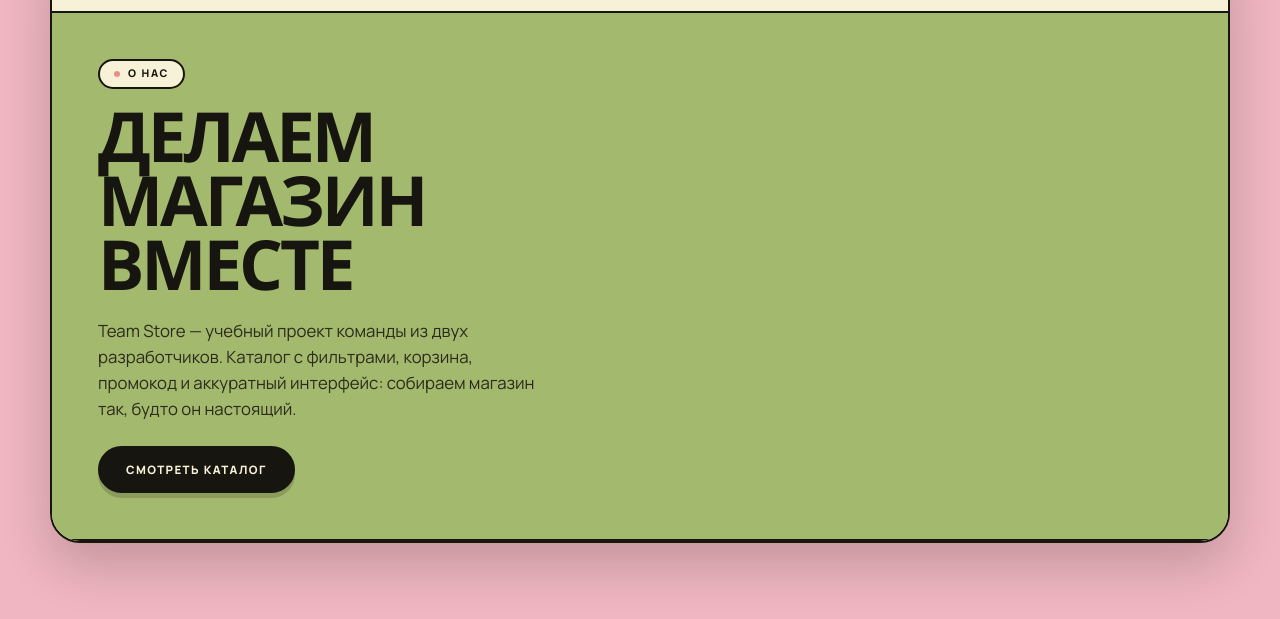
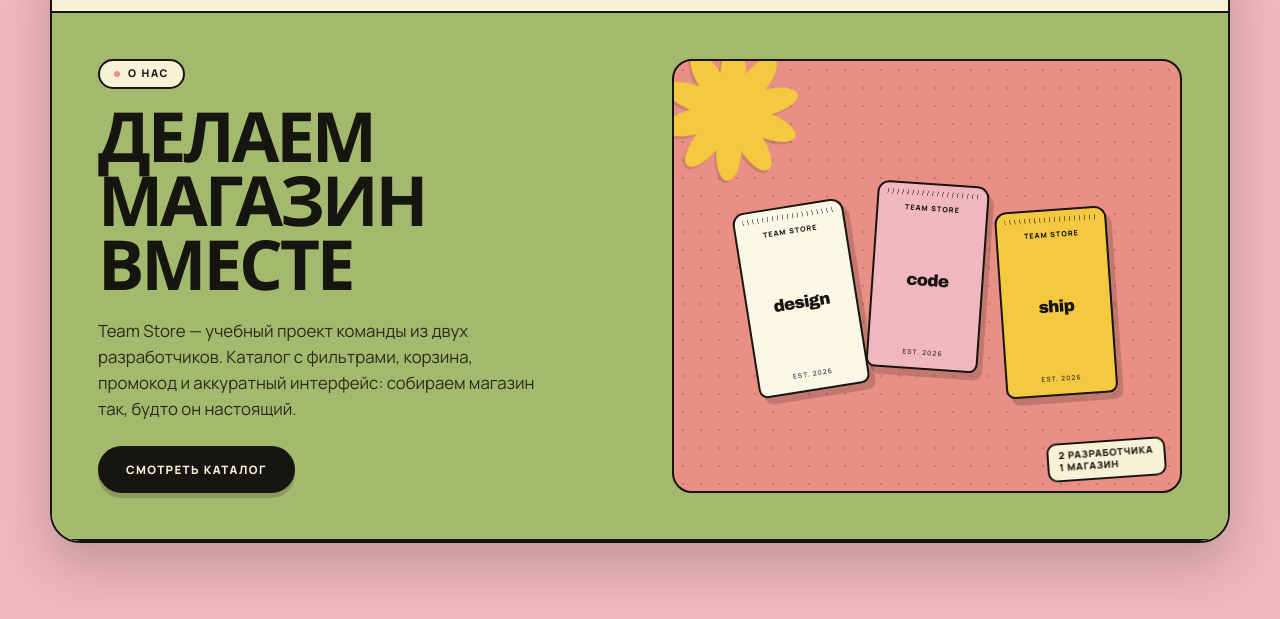
Before and after one commit to Faratora/team-store, a website built with Vite: page index.html in a window 1280 px wide. Shown: the part 109-728 px from the top of the page. Built offline with nearby package versions, Linux system fonts and the light colour scheme; a web font is replaced by a local one.

Commit message:
Author: Svetlana <brigantina@mail.ru> feat: add hero visual section with packages

```diff
--- a/src/main.ts
+++ b/src/main.ts
@@ -77,6 +77,25 @@ function renderHero(): string {
           <a class="btn btn--dark" href="#/catalog" data-page="catalog">Смотреть каталог</a>
           </div>
       </div>
+      <div class="hero__visual">
+        ${flowerSvg('hero__flower')}
+        <div class="pack pack--a">
+          <span class="pack__brand">team store</span>
+          <span class="pack__word">design</span>
+          <span class="pack__meta">est. 2026</span>
+        </div>
+        <div class="pack pack--b">
+          <span class="pack__brand">team store</span>
+          <span class="pack__word">code</span>
+          <span class="pack__meta">est. 2026</span>
+        </div>
+        <div class="pack pack--c">
+          <span class="pack__brand">team store</span>
+          <span class="pack__word">ship</span>
+          <span class="pack__meta">est. 2026</span>
+        </div>
+        <p class="visual-note">2 разработчика<br />1 магазин</p>
+      </div>
     </section>
   `;
 }
--- a/src/styles/main.css
+++ b/src/styles/main.css
@@ -351,10 +351,127 @@ svg {
   gap: 16px;
 }
 
-.hero__hint {
-  font-size: 0.66rem;
+.hero__visual {
+  position: relative;
+  display: flex;
+  align-items: center;
+  justify-content: center;
+  gap: clamp(8px, 1.5vw, 16px);
+  min-height: 330px;
+  padding: 46px 18px 26px;
+  border: var(--line);
+  border-radius: 20px;
+  overflow: hidden;
+  background-color: var(--pink-deep);
+  background-image: radial-gradient(
+    rgba(22, 21, 15, 0.16) 1.5px,
+    transparent 1.6px
+  );
+  background-size: 18px 18px;
+}
+
+.hero__flower {
+  position: absolute;
+  top: -18px;
+  left: -12px;
+  width: clamp(90px, 12vw, 138px);
+  color: var(--yellow);
+  filter: drop-shadow(0 3px 0 rgba(22, 21, 15, 0.14));
+  animation: spin 46s linear infinite;
+}
+
+/* Пакеты-иллюстрации в герое */
+
+.pack {
+  position: relative;
+  z-index: 1;
+  display: flex;
+  flex-direction: column;
+  align-items: center;
+  justify-content: space-between;
+  width: clamp(82px, 9vw, 112px);
+  aspect-ratio: 0.6;
+  padding: 10px 6px 10px;
+  border: var(--line);
+  border-radius: 12px 12px 9px 9px;
+  box-shadow: 5px 7px 0 rgba(22, 21, 15, 0.18);
+  text-align: center;
+}
+
+.pack::before {
+  content: '';
+  position: absolute;
+  top: 6px;
+  left: 8px;
+  right: 8px;
+  height: 5px;
+  background-image: repeating-linear-gradient(
+    90deg,
+    var(--ink) 0 1px,
+    transparent 1px 5px
+  );
+  opacity: 0.55;
+}
+
+.pack--a {
+  background: var(--cream-soft);
+  transform: rotate(-9deg) translateY(12px);
+}
+
+.pack--b {
+  background: var(--pink);
+  transform: rotate(4deg) translateY(-10px);
+}
+
+.pack--c {
+  background: var(--yellow);
+  transform: rotate(-4deg) translateY(16px);
+}
+
+.pack__brand {
+  margin-top: 8px;
+  font-size: 0.45rem;
+  font-weight: 800;
+  letter-spacing: 0.14em;
+  text-transform: uppercase;
+}
+
+.pack__word {
+  font-family: var(--font-display);
+  font-weight: 800;
+  font-size: clamp(0.8rem, 1.6vw, 1.05rem);
+  letter-spacing: -0.04em;
+  text-transform: lowercase;
+}
+
+.pack__meta {
+  font-size: 0.42rem;
   font-weight: 700;
   letter-spacing: 0.14em;
   text-transform: uppercase;
-  color: rgba(22, 21, 15, 0.62);
+  opacity: 0.7;
 }
+
+.visual-note {
+  position: absolute;
+  right: 14px;
+  bottom: 12px;
+  z-index: 2;
+  margin: 0;
+  padding: 5px 10px;
+  border: var(--line);
+  border-radius: 10px;
+  background: var(--cream);
+  font-size: 0.6rem;
+  font-weight: 800;
+  line-height: 1.3;
+  letter-spacing: 0.08em;
+  text-transform: uppercase;
+  transform: rotate(-4deg);
+}
+
+@keyframes spin {
+  to {
+    transform: rotate(360deg);
+  }
+}
```
